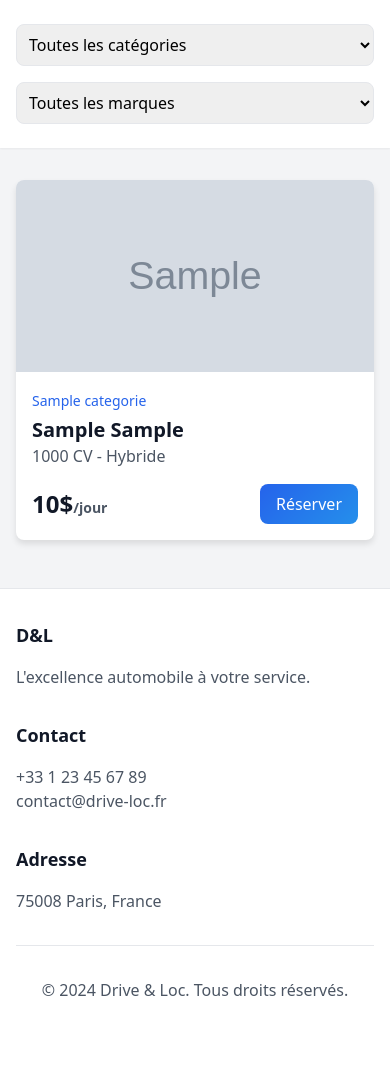
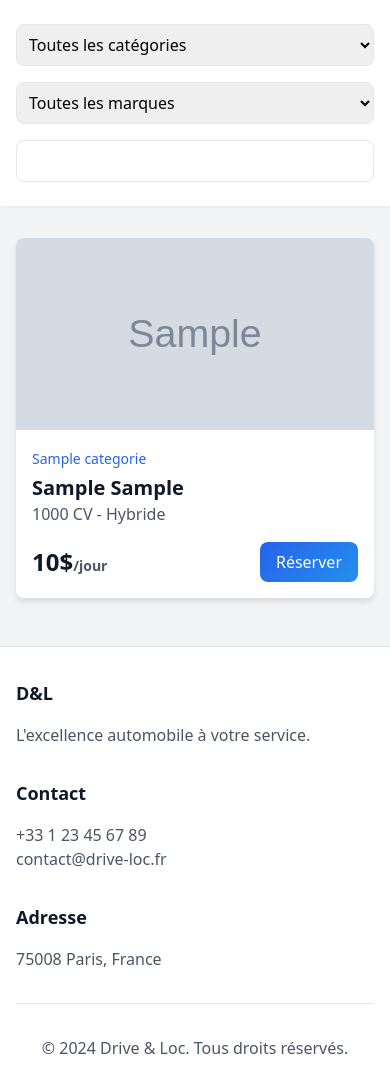
Before and after one commit to bourraOmar/Drive-Loc., a PHP site: page /pages/menu.php in a window 390 px wide. Shown: the part 272-1364 px from the top of the page. Before the commit the page ends 1268 px from the top, so only its background shows below. Run offline with PHP 8.4, Linux system fonts and the light colour scheme; the visitor is signed in with stand-in values (Sample User, id 1); tables that the repository leaves empty hold one stand-in row (values such as "Sample post"); grey boxes marked "Sample" are stand-in pictures; some libraries are stand-ins or nearby versions.

Commit message:
add function search

```diff
--- a/classes/vehicle.php
+++ b/classes/vehicle.php
@@ -89,4 +89,12 @@ class Vehicule
     $stmt->bindParam(':vehicule_id', $Vehicule_id);
     $stmt->execute();
 }
+
+public function searchByName($recherch){
+$stmt = $this->pdo->prepare("SELECT * FROM vehicule WHERE modele LIKE :shearch");
+$stmt->bindParam(':shearch', $searchB);
+$searchB = "%" . $recherch . "%";
+$stmt->execute();
+return $stmt->fetchAll(PDO::FETCH_ASSOC);
 }
+}
--- a/pages/menu.php
+++ b/pages/menu.php
@@ -67,7 +67,7 @@ if ($_SESSION['role_id'] == 2) {
         <!-- Filters -->
         <div class="bg-white py-6 mb-8 shadow-sm">
             <div class="max-w-7xl mx-auto px-4">
-                <div class="grid grid-cols-1 md:grid-cols-2 gap-4">
+                <div class="grid grid-cols-1 md:grid-cols-3 gap-4">
                     <select class="w-full p-2 border rounded-lg focus:outline-none focus:ring-2 focus:ring-blue-500">
                         <option value="">Toutes les catégories</option>
                         <?php
@@ -86,13 +86,14 @@ if ($_SESSION['role_id'] == 2) {
                         }
                         ?>
                     </select>
+                    <input type="search" name="searchByName" class="w-full p-2 border rounded-lg focus:outline-none focus:ring-2 focus:ring-blue-500" id="searchByName">
                 </div>
             </div>
         </div>
 
         <!-- Vehicle Grid -->
         <div class="max-w-7xl mx-auto px-4 mb-12">
-            <div class="grid grid-cols-1 md:grid-cols-3 gap-6">
+            <div id="container" class="grid grid-cols-1 md:grid-cols-3 gap-6">
                 <!-- Vehicle Card 1 -->
                 <?php
                 $rows = $vehicule->showAllVehicule();
@@ -138,6 +139,7 @@ if ($_SESSION['role_id'] == 2) {
             </div>
         </footer>
     </body>
+    <script src="../scripte/scripte.js"></script>
 
     </html>
 <?php
--- /dev/null
+++ b/scripte/scripte.js
@@ -0,0 +1,29 @@
+let searchInput = document.getElementById("searchByName");
+let container = document.getElementById('container');
+searchInput.addEventListener('input', _ =>{
+  let searchValue = searchInput.value;
+  let conn = new XMLHttpRequest;
+  conn.open("GET", `../classes/searchByName.php?letHimCoock=${searchValue}`);
+  conn.send();
+  conn.onload = _ =>{
+    if (conn.status === 200) {
+      let search = JSON.parse(conn.responseText);
+      container.innerHTML = "";
+        search.forEach(result => {
+          container.innerHTML +=`
+          <div class="bg-white rounded-lg shadow-soft overflow-hidden transition-all hover:shadow-lg">
+                        <img src="${result.vehicule_image}" alt="Ferrari SF90" class="w-full h-48 object-cover">
+                        <div class="p-4">
+                            <span class="text-sm text-blue-600 font-medium">${result.nom}</span>
+                            <h3 class="text-xl font-bold text-gray-900 mt-1">${result.modele} ${result.marque}</h3>
+                            <p class="text-gray-600">1000 CV - Hybride</p>
+                            <div class="mt-4 flex justify-between items-center">
+                                <span class="text-2xl font-bold text-gray-900">${result.prix} $<span class="text-sm text-gray-600">/jour</span></span>
+                                <a href="../pages/reservation.php?vehiculeId=${result.vehicule_id}&clientId=<?php echo $_SESSION['user_id'] ?>" class="bg-gradient-primary text-white px-4 py-2 rounded-lg hover:bg-gradient-primary transition-all">Réserver</a>
+                            </div>
+                        </div>
+                    </div>`;
+        });
+      }
+  }
+})
```
Also changed, not shown: classes/searchByName.php (added, +10 -0 lines).
